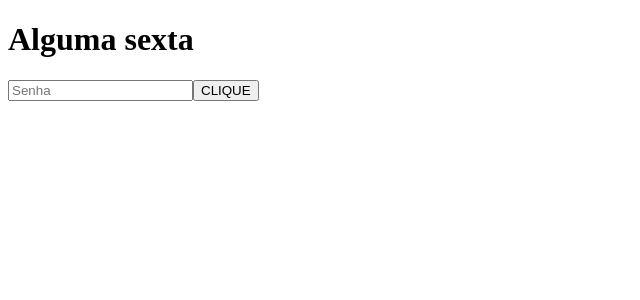
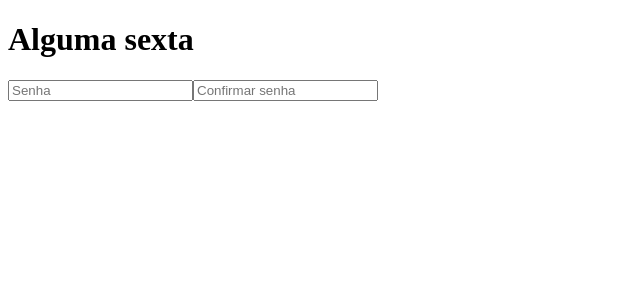
Before and after one commit to RafaelaSSantos/Professor_Ivan, an Angular app in the folder angular/primeiro-exemplo/meu-app/: page / in a window 1280 px wide. Shown: the top 300 px of the page, without its empty margins (0-640 px from the left). Built offline with nearby package versions, Linux system fonts and the light colour scheme.

Commit message:
evento blur em uma para verificar senha

```diff
--- a/angular/primeiro-exemplo/meu-app/src/app/quarto/quarto.component.ts
+++ b/angular/primeiro-exemplo/meu-app/src/app/quarto/quarto.component.ts
@@ -3,17 +3,18 @@ import { Component } from '@angular/core';
 @Component({
   selector: 'app-quarto',
   template: `
-  <div>
-    <input type="text" placeholder="Senha" (blur) = 'onBlur()' #campoInput >
-    <button type="button"  placeholder="confirma Senha" (click)="onClick(campoInput)">CLIQUE</button>
-  </div>
+  <input type="text" placeholder="Senha" #campoSenha />
+  <input type="text" placeholder="Confirmar senha"
+    #campoVerificaSenha (blur)="verificadorDeSenha(campoSenha.value, campoVerificaSenha.value)"
+  />
+  <div>{{ textoSenha }}</div>
 `,
 })
 export class QuartoComponent {
-public onBlur(): void {
-  console.log('O foco está perdido para a senha');
-}
-public onClick(campoInput: HTMLInputElement): void {
-  console.log(campoInput.value);
+public textoSenha: string = '';
+public verificadorDeSenha(senha: string, verificaSenha: string): void {
+  if (senha !== verificaSenha)
+    this.textoSenha = 'Senhas são diferentes';
+  else this.textoSenha = '';
 }
 }
```
